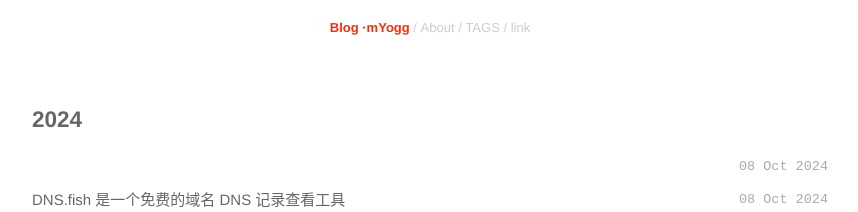
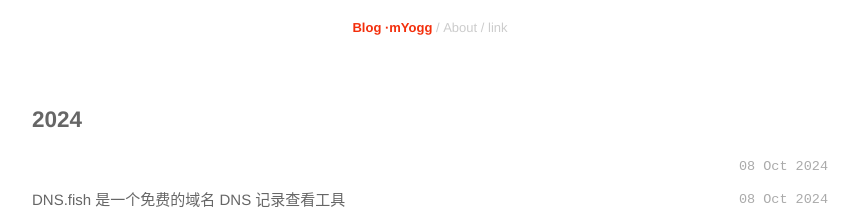
Before and after one commit to myogg/nnnn, a Jekyll site: the page built from index.html, in a window 1280 px wide and 900 px high. Shown: the top 212 px of the window, without its empty margins (210-1068 px from the left). Built offline with Jekyll 4.4.1, drawn with Linux system fonts in a browser that asks for light colours; nearby versions of some CDN libraries.

Commit message:
Update _config.yml

```diff
--- a/_config.yml
+++ b/_config.yml
@@ -5,7 +5,6 @@ baseurl: ""
 # 全局顶部导航栏配置。格式："名称=跳转链接"，名称和跳转链接之间用"="分隔。例如 "About=/about.html"
 nav:
   - About=/about.html
-  - TAGS=/tags.html
   - link=/link.html
 
 # 不要动这个配置：根据tag生成页面
```
